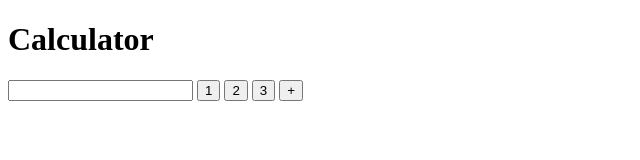
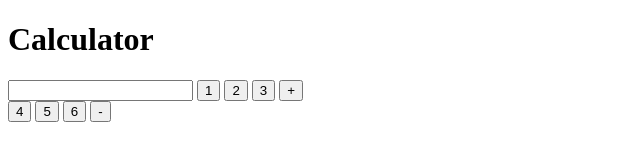
Before and after one commit to Tashreeqlee/Calculator, a plain HTML site: page index.html in a window 1280 px wide. Shown: the whole page, without its empty margins (0-640 px from the left). Drawn offline with Linux system fonts and the light colour scheme.

Commit message:
second line

```diff
--- a/index.html
+++ b/index.html
@@ -16,6 +16,11 @@
 			<input type="button" value="3" onclick="calculator.answer.value += '3'">
 			<input type="button" value="+" onclick="calculator.answer.value += '+'">
 			<br>
+			<input type="button" value="4" onclick="calculator.answer.value += '4'">
+			<input type="button" value="5" onclick="calculator.answer.value += '5'">
+			<input type="button" value="6" onclick="calculator.answer.value += '6'">
+			<input type="button" value="-" onclick="calculator.answer.value += '-'">
+			<br>
 
 </body>
 </html>
```
